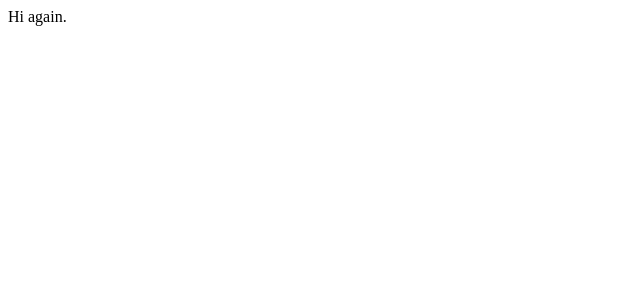
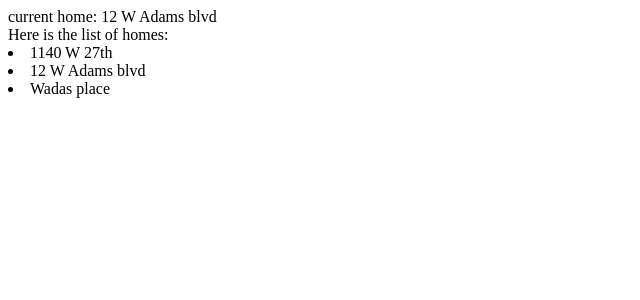
Before and after one commit to ArcaProperties/directory-arca, a React app: page / in a window 1280 px wide. Shown: the top 300 px of the page, without its empty margins (0-640 px from the left). Built offline with nearby package versions, Linux system fonts and the light colour scheme; the HTML template or start-up script is replaced by a standard one.

Commit message:
added home list

```diff
--- a/client/src/components/App.jsx
+++ b/client/src/components/App.jsx
@@ -1,18 +1,34 @@
 import React from 'react';
-
+import HomesList from './HomesList.jsx'
 
 class App extends React.Component {
-  // constructor(props){
-  //   super(props);
-  //   this.state = {
+  constructor(props){
+    super(props);
+    this.state = {
+      listOfHomes: ['1140 W 27th', '12 W Adams blvd' , 'Wadas place'],
+      home: '1140 W 27th'
+    }
+    this.handleClick = this.handleClick.bind(this);
+  }
 
-  //   }
-  // }
+  componentDidMount(){
+    this.setState({
+      home: '12 W Adams blvd'
+    })
+  }
+
+  handleClick(clickedHome) {
+    console.log(clickedHome);
+    this.setState({
+      home: clickedHome
+    })
+  }
 
   render(){
     return(
       <div>
-        Hi again.
+        current home: { this.state.home }
+        <HomesList list={ this.state.listOfHomes} selectHome={ this.handleClick }/>
       </div>
     )
   }
--- /dev/null
+++ b/client/src/components/Home.jsx
@@ -0,0 +1,11 @@
+import React from 'react';
+
+var Home = ({home, selectHome}) => {
+  return(
+    <div>
+      <li onClick={() => selectHome(home)}>{home}</li>
+    </div>
+  )
+}
+
+export default Home;
--- /dev/null
+++ b/client/src/components/HomesList.jsx
@@ -0,0 +1,17 @@
+import React from 'react';
+import Home from './Home.jsx';
+
+var HomesList = ({ list, selectHome }) => {
+  return(
+    <div>
+      Here is the list of homes:
+      {
+        list.map( home =>
+          <Home selectHome={selectHome} home={home} />
+        )
+      }
+    </div>
+  )
+}
+
+export default HomesList;
```
Also changed, not shown: 2 other files (tests, documents, lock files or other folders).
